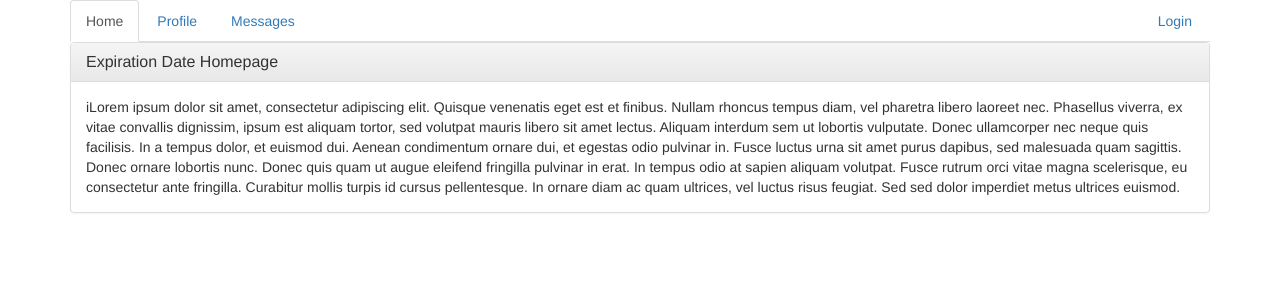
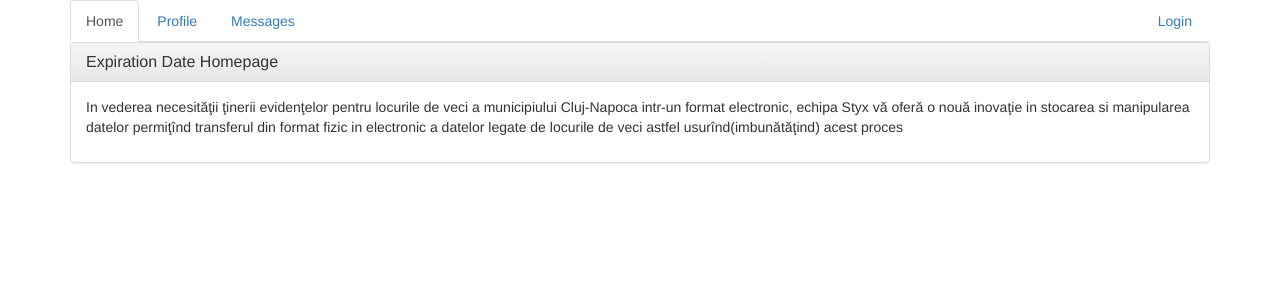
Before and after one commit to pisskidney/ExpirationDate, a Django app: page / in a window 1280 px wide. Shown: the top 300 px of the page. Run offline with Django 3.2, Linux system fonts and the light colour scheme; some libraries are stand-ins or nearby versions; some web fonts are replaced.

Commit message:
Added Oroian Dan's intro text on homepage

```diff
--- a/expirationDate/expirationDate/templates/homepage.html
+++ b/expirationDate/expirationDate/templates/homepage.html
@@ -9,20 +9,12 @@
             <h3 class="panel-title">Expiration Date Homepage</h3>
         </div>
         <div class="panel-body">
-            iLorem ipsum dolor sit amet, consectetur adipiscing elit. Quisque
-            venenatis eget est et finibus. Nullam rhoncus tempus diam, vel
-            pharetra libero laoreet nec. Phasellus viverra, ex vitae convallis
-            dignissim, ipsum est aliquam tortor, sed volutpat mauris libero sit
-            amet lectus. Aliquam interdum sem ut lobortis vulputate. Donec
-            ullamcorper nec neque quis facilisis. In a tempus dolor, et euismod
-            dui. Aenean condimentum ornare dui, et egestas odio pulvinar in.
-            Fusce luctus urna sit amet purus dapibus, sed malesuada quam
-            sagittis. Donec ornare lobortis nunc. Donec quis quam ut augue
-            eleifend fringilla pulvinar in erat. In tempus odio at sapien
-            aliquam volutpat. Fusce rutrum orci vitae magna scelerisque, eu
-            consectetur ante fringilla. Curabitur mollis turpis id cursus
-            pellentesque. In ornare diam ac quam ultrices, vel luctus risus
-            feugiat. Sed sed dolor imperdiet metus ultrices euismod.
+            <p>In vederea necesităţii ţinerii evidenţelor pentru locurile de
+                veci a municipiului Cluj-Napoca intr-un format electronic,
+                echipa Styx vă oferă o nouă inovaţie in stocarea si manipularea
+                datelor permiţînd transferul din format fizic in electronic a
+                datelor legate de locurile de veci astfel usurînd(imbunătăţind)
+                acest proces  </p>
         </div>
     </div>
 {% endblock content %}
```
